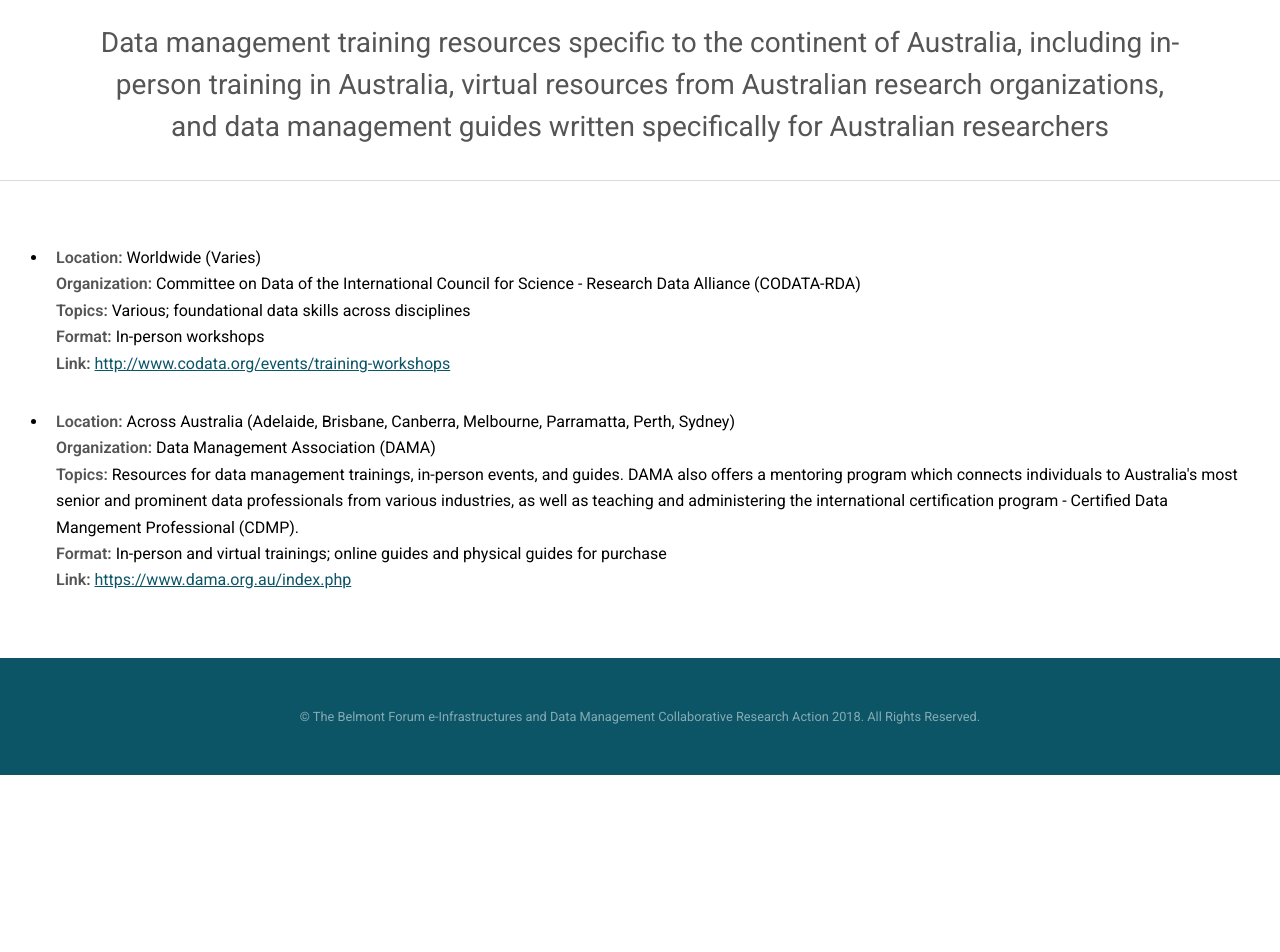
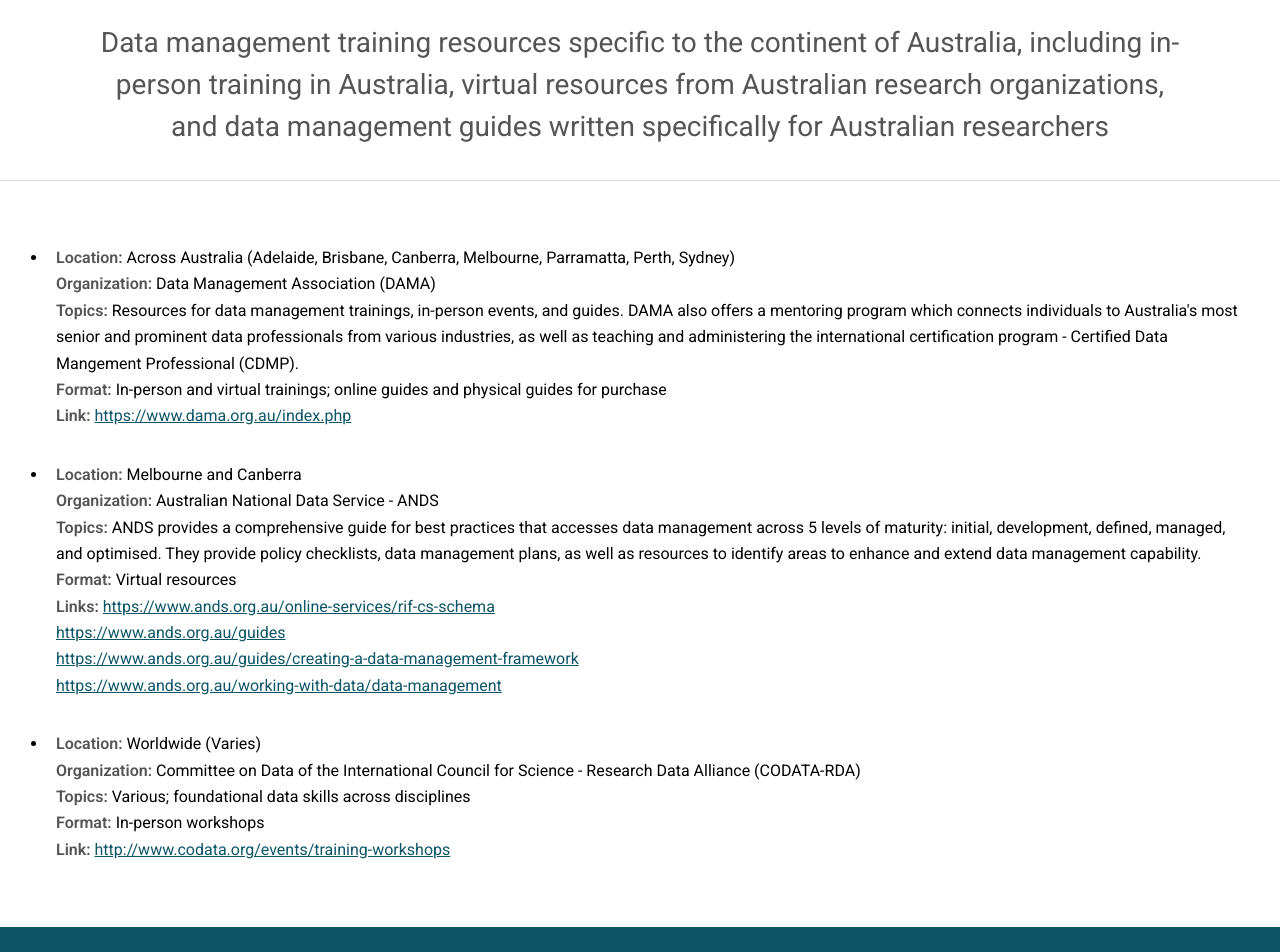
Before and after one commit to bfe-inf/toolkit, a Jekyll site: the page built from dmt-australia.html, in a window 1280 px wide. Shown: the part 300-1252 px from the top of the page. Built offline with Jekyll 4.4.1, drawn with Linux system fonts in a browser that asks for light colours; before the commit the page ends 1075 px from its top, so only the background shows below that.

Commit message:
Update dmt-australia.html

```diff
--- a/dmt-australia.html
+++ b/dmt-australia.html
@@ -57,18 +57,29 @@
 			<section id="two" class="wrapper">
       				<div class"inner">
 					<ul>
+						<li> <strong>Location:</strong> Across Australia (Adelaide, Brisbane, Canberra,  Melbourne, Parramatta, Perth, Sydney) <br/>
+             	   				<strong>Organization:</strong> Data Management Association (DAMA)  <br/>
+		   				<strong>Topics:</strong> Resources for data management trainings, in-person events, and guides. DAMA also offers a mentoring program which connects individuals to Australia's most senior and prominent data professionals from various industries, as well as teaching and administering the international certification program - Certified Data Mangement Professional (CDMP).  <br/>
+						<strong>Format:</strong> In-person and virtual trainings; online guides and physical guides for purchase <br/>
+		   				<strong>Link:</strong> <a href="https://www.dama.org.au/index.php" target="_blank">https://www.dama.org.au/index.php</a></li>
+					</ul>
+					<ul>
+						<li> <strong>Location:</strong> Melbourne and Canberra <br/>
+             	   				<strong>Organization:</strong> Australian National Data Service - ANDS <br/>
+		   				<strong>Topics:</strong> ANDS provides a comprehensive guide for best practices that accesses data management across 5 levels of maturity: initial, development, defined, managed, and optimised. They provide policy checklists, data management plans, as well as resources to identify areas to enhance and extend data management capability. <br/>
+						<strong>Format:</strong> Virtual resources <br/>
+		   				<strong>Links:</strong>	<a href="https://www.ands.org.au/online-services/rif-cs-schema" target="_blank">https://www.ands.org.au/online-services/rif-cs-schema</a><br/>
+						<a href="https://www.ands.org.au/guides" target="_blank">https://www.ands.org.au/guides</a><br/>
+						<a href="https://www.ands.org.au/guides/creating-a-data-management-framework" target="_blank">https://www.ands.org.au/guides/creating-a-data-management-framework</a><br/>
+      						<a href="https://www.ands.org.au/working-with-data/data-management" target="_blank">https://www.ands.org.au/working-with-data/data-management</a></li>
+					</ul>
+					<ul>
 	     					<li> <strong>Location:</strong> Worldwide (Varies) <br/>
              	   				<strong>Organization:</strong> Committee on Data of the International Council for Science - Research Data Alliance (CODATA-RDA)  <br/>
 		   				<strong>Topics:</strong> Various; foundational data skills across disciplines <br/>
 						<strong>Format:</strong> In-person workshops <br/>
 		   				<strong>Link:</strong> <a href="http://www.codata.org/events/training-workshops" target="_blank">http://www.codata.org/events/training-workshops</a></li>
       					</ul>
-					<ul>
-						<li> <strong>Location:</strong> Across Australia (Adelaide, Brisbane, Canberra,  Melbourne, Parramatta, Perth, Sydney) <br/>
-             	   				<strong>Organization:</strong> Data Management Association (DAMA)  <br/>
-		   				<strong>Topics:</strong> Resources for data management trainings, in-person events, and guides. DAMA also offers a mentoring program which connects individuals to Australia's most senior and prominent data professionals from various industries, as well as teaching and administering the international certification program - Certified Data Mangement Professional (CDMP).  <br/>
-						<strong>Format:</strong> In-person and virtual trainings; online guides and physical guides for purchase <br/>
-		   				<strong>Link:</strong> <a href="https://www.dama.org.au/index.php" target="_blank">https://www.dama.org.au/index.php</a></li>
      				 </div>
 	  		</section>
 
```
